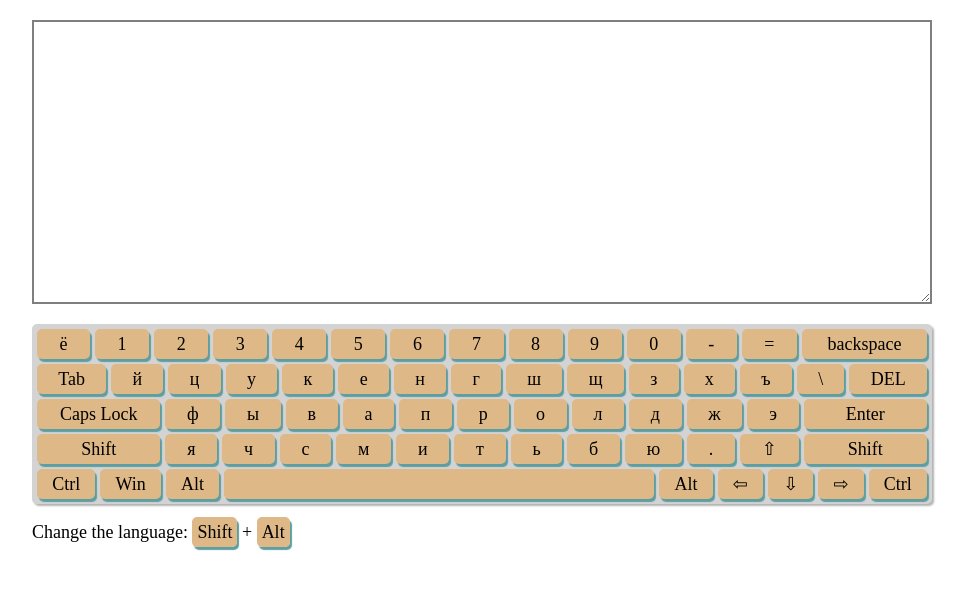
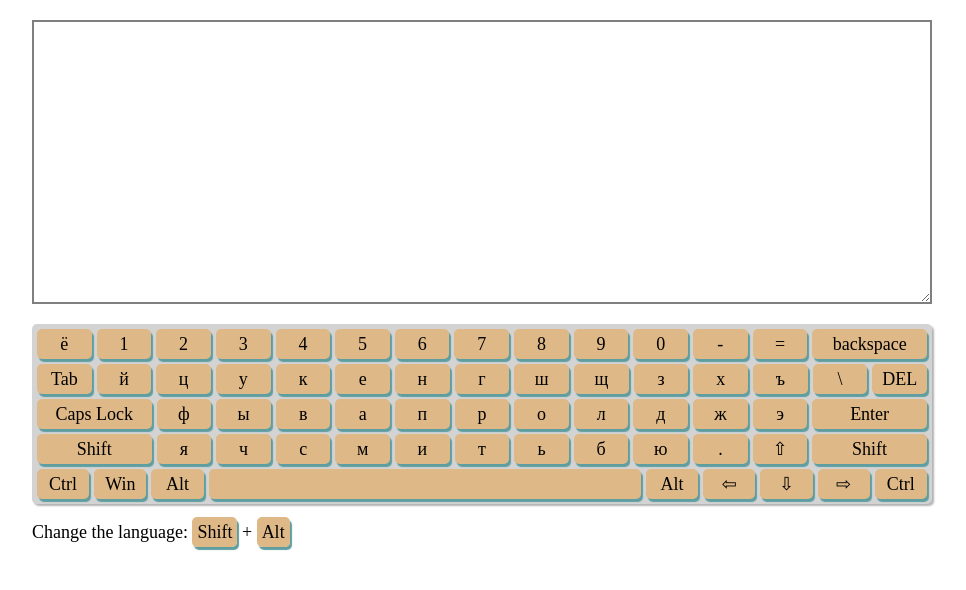
Before and after one commit to AlexanderFraltsov/codejam-virtual-keyboard, a plain HTML site: page codejam-virtual-keyboard/index.html in a window 1280 px wide. Shown: the whole page, without its empty margins (158-1124 px from the left). Drawn offline with Linux system fonts and the light colour scheme.

Commit message:
fix: keyboard display fixed

```diff
--- a/codejam-virtual-keyboard/assets/scss/main.scss
+++ b/codejam-virtual-keyboard/assets/scss/main.scss
@@ -1,4 +1,6 @@
-html {font-size: 12px;}
+html {
+  font-size: 12px;
+}
 
 body {
   box-sizing: border-box;
@@ -24,8 +26,6 @@ body {
     font-size: 1.5rem;
   }
   &--samples {
-
-    //border: 1px solid black;
     padding: 5px;
     border-radius: 5px;
     background-color: burlywood;
@@ -37,6 +37,7 @@ body {
   flex-grow: 2;
   margin-right: 5px;
   min-width: 30px;
+  flex-basis: 20px;
   height: 30px;
   border-radius: 5px;
   background-color: burlywood;
@@ -47,7 +48,7 @@ body {
   vertical-align: top;
   font-size: 1.5rem;
   position: relative;
-  z-index: 50;
+  z-index: 2;
 
   &:hover {
     cursor: pointer;
@@ -81,7 +82,6 @@ body {
   display: flex;
   justify-content: space-between;
   margin: 5px 0 5px 5px;
-
   &1 .button:last-child,
   &3 .button:first-child,
   &3 .button:last-child,
```
Also changed, not shown: codejam-virtual-keyboard/assets/css/main.css, 1 other file.
